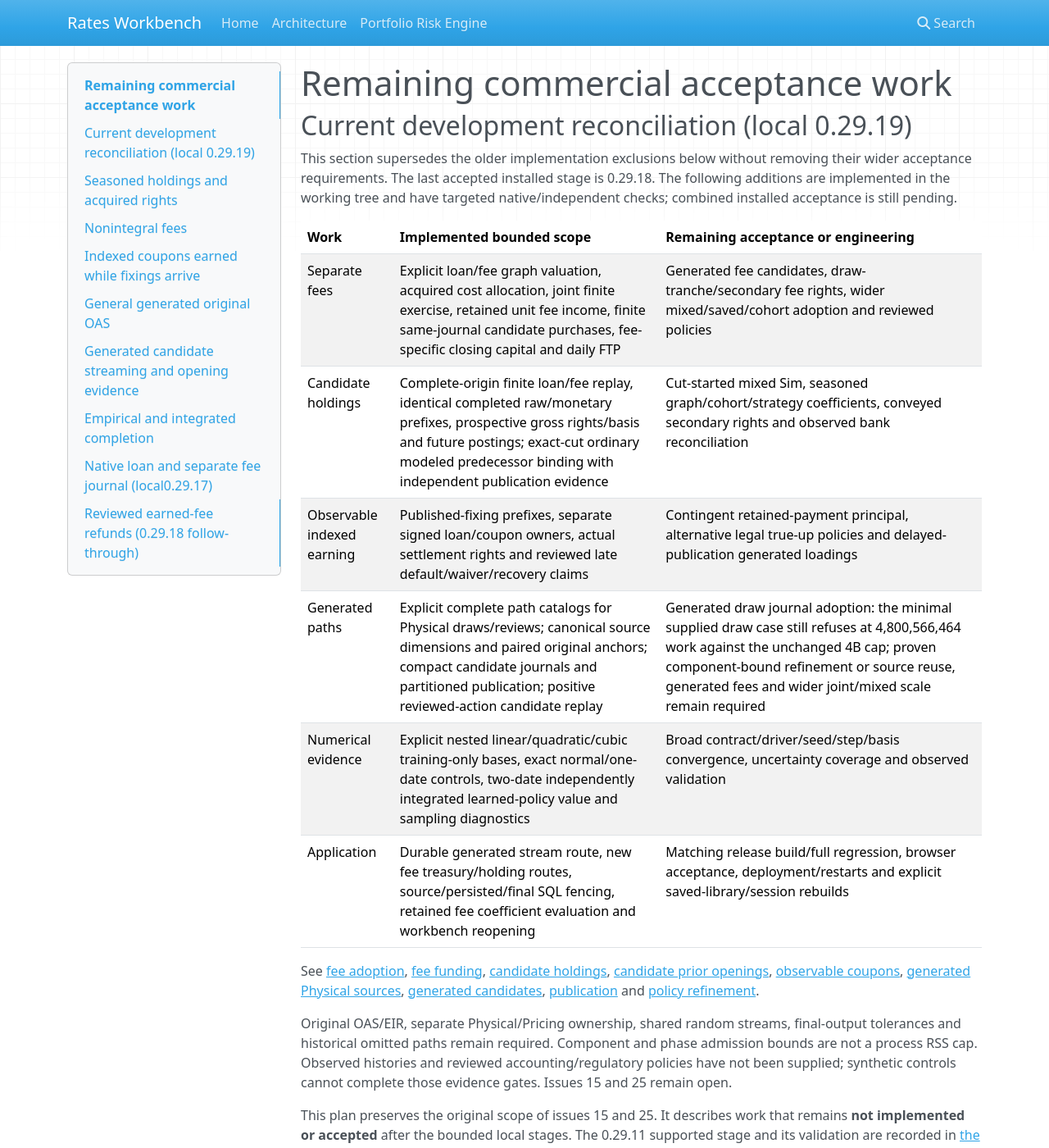
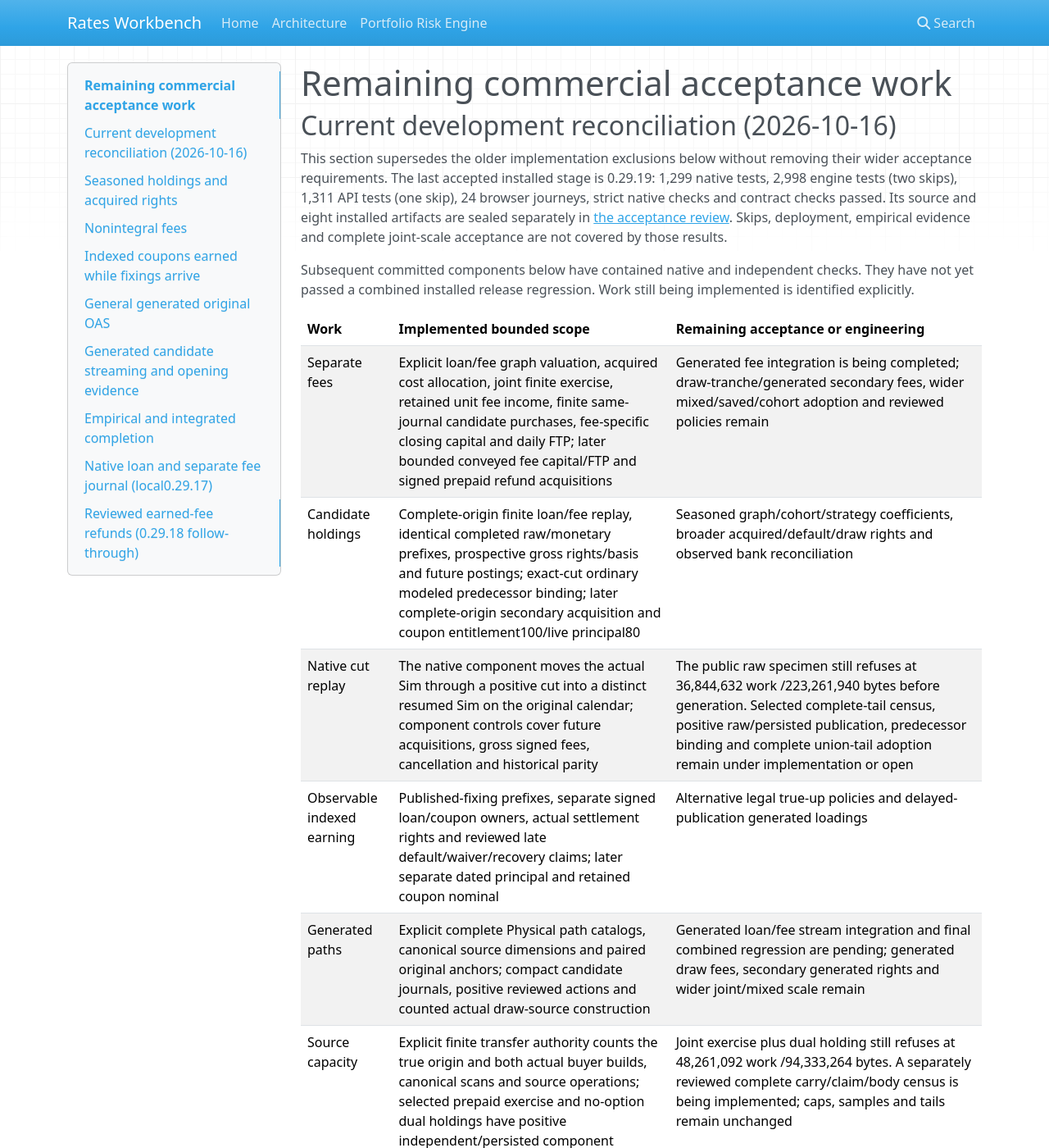
Before and after one commit to beauschwab/model-portfolio-sim, an MkDocs documentation site: the page built from docs/models/commercial-completion-plan.md, in a window 1280 px wide and 1400 px high. Shown: the whole window at 82% size. Built offline with MkDocs 1.6.1, drawn with Linux system fonts in a browser that asks for light colours; nearby versions of some CDN libraries; some of the changed text lies outside the part shown.

Commit message:
Reconcile accepted commercial work and remaining adoption gates

```diff
--- a/docs/models/commercial-completion-plan.md
+++ b/docs/models/commercial-completion-plan.md
@@ -1,20 +1,30 @@
 # Remaining commercial acceptance work
 
-## Current development reconciliation (local 0.29.19)
+## Current development reconciliation (2026-10-16)
 
 This section supersedes the older implementation exclusions below without
 removing their wider acceptance requirements. The last accepted installed stage
-is 0.29.18. The following additions are implemented in the working tree and have
-targeted native/independent checks; combined installed acceptance is still pending.
+is 0.29.19: 1,299 native tests, 2,998 engine tests (two skips), 1,311 API tests
+(one skip), 24 browser journeys, strict native checks and contract checks passed.
+Its source and eight installed artifacts are sealed separately in
+[the acceptance review](../reviews/2026-10-16-commercial-source-adoption.md).
+Skips, deployment, empirical evidence and complete joint-scale acceptance are not
+covered by those results.
+
+Subsequent committed components below have contained native and independent
+checks. They have not yet passed a combined installed release regression. Work
+still being implemented is identified explicitly.
 
 | Work | Implemented bounded scope | Remaining acceptance or engineering |
 |---|---|---|
-| Separate fees | Explicit loan/fee graph valuation, acquired cost allocation, joint finite exercise, retained unit fee income, finite same-journal candidate purchases, fee-specific closing capital and daily FTP | Generated fee candidates, draw-tranche/secondary fee rights, wider mixed/saved/cohort adoption and reviewed policies |
-| Candidate holdings | Complete-origin finite loan/fee replay, identical completed raw/monetary prefixes, prospective gross rights/basis and future postings; exact-cut ordinary modeled predecessor binding with independent publication evidence | Cut-started mixed Sim, seasoned graph/cohort/strategy coefficients, conveyed secondary rights and observed bank reconciliation |
-| Observable indexed earning | Published-fixing prefixes, separate signed loan/coupon owners, actual settlement rights and reviewed late default/waiver/recovery claims | Contingent retained-payment principal, alternative legal true-up policies and delayed-publication generated loadings |
-| Generated paths | Explicit complete path catalogs for Physical draws/reviews; canonical source dimensions and paired original anchors; compact candidate journals and partitioned publication; positive reviewed-action candidate replay | Generated draw journal adoption: the minimal supplied draw case still refuses at 4,800,566,464 work against the unchanged 4B cap; proven component-bound refinement or source reuse, generated fees and wider joint/mixed scale remain required |
-| Numerical evidence | Explicit nested linear/quadratic/cubic training-only bases, exact normal/one-date controls, two-date independently integrated learned-policy value and sampling diagnostics | Broad contract/driver/seed/step/basis convergence, uncertainty coverage and observed validation |
-| Application | Durable generated stream route, new fee treasury/holding routes, source/persisted/final SQL fencing, retained fee coefficient evaluation and workbench reopening | Matching release build/full regression, browser acceptance, deployment/restarts and explicit saved-library/session rebuilds |
+| Separate fees | Explicit loan/fee graph valuation, acquired cost allocation, joint finite exercise, retained unit fee income, finite same-journal candidate purchases, fee-specific closing capital and daily FTP; later bounded conveyed fee capital/FTP and signed prepaid refund acquisitions | Generated fee integration is being completed; draw-tranche/generated secondary fees, wider mixed/saved/cohort adoption and reviewed policies remain |
+| Candidate holdings | Complete-origin finite loan/fee replay, identical completed raw/monetary prefixes, prospective gross rights/basis and future postings; exact-cut ordinary modeled predecessor binding; later complete-origin secondary acquisition and coupon entitlement100/live principal80 | Seasoned graph/cohort/strategy coefficients, broader acquired/default/draw rights and observed bank reconciliation |
+| Native cut replay | The native component moves the actual Sim through a positive cut into a distinct resumed Sim on the original calendar; component controls cover future acquisitions, gross signed fees, cancellation and historical parity | The public raw specimen still refuses at 36,844,632 work /223,261,940 bytes before generation. Selected complete-tail census, positive raw/persisted publication, predecessor binding and complete union-tail adoption remain under implementation or open |
+| Observable indexed earning | Published-fixing prefixes, separate signed loan/coupon owners, actual settlement rights and reviewed late default/waiver/recovery claims; later separate dated principal and retained coupon nominal | Alternative legal true-up policies and delayed-publication generated loadings |
+| Generated paths | Explicit complete Physical path catalogs, canonical source dimensions and paired original anchors; compact candidate journals, positive reviewed actions and counted actual draw-source construction | Generated loan/fee stream integration and final combined regression are pending; generated draw fees, secondary generated rights and wider joint/mixed scale remain |
+| Source capacity | Explicit finite transfer authority counts the true origin and both actual buyer builds, canonical scans and source operations; selected prepaid exercise and no-option dual holdings have positive independent/persisted component controls | Joint exercise plus dual holding still refuses at 48,261,092 work /94,333,264 bytes. A separately reviewed complete carry/claim/body census is being implemented; caps, samples and tails remain unchanged |
+| Numerical evidence | Training-only linear/quadratic/cubic bases, exact normal/one-date controls, two-date independently integrated learned-policy value; a later predeclared 24-cell credit-loss benchmark passes 34 controls with exact binomial sampling diagnostics | Credit-sensitive call/put validation and an exact-constant regression correction are in progress. Broad contract/driver/seed/step/basis convergence and observed validation remain |
+| Application | Durable generated stream, fee treasury/holding routes, source/persisted/final SQL fencing, retained fee coefficient evaluation and workbench reopening passed the accepted 0.29.19 checkpoint | Matching release/full regression and browser acceptance for the subsequent combined changes; deployment/restarts and explicit saved-library/session rebuilds |
 
 See [fee adoption](commercial-fee-adoption.md),
 [fee funding](commercial-fee-funding.md), [candidate holdings](commercial-fee-holding.md),
@@ -23,7 +33,13 @@ See [fee adoption](commercial-fee-adoption.md),
 [generated Physical sources](commercial-generated-physical-sources.md),
 [generated candidates](commercial-generated-candidates.md),
 [publication](commercial-generated-publication.md) and
-[policy refinement](commercial-policy-refinement.md).
+[policy refinement](commercial-policy-refinement.md),
+[conveyed fee treasury](../reviews/2026-10-16-commercial-conveyed-fee-treasury.md),
+[signed acquired prepaid rights](commercial-secondary-prepaid.md),
+[principal and coupon entitlement](commercial-principal-entitlement.md),
+[finite source work](commercial-finite-source-work.md),
+[native cut coordinator](commercial-cut-mixed.md) and
+[credit sampling diagnostics](commercial-credit-convergence.md).
 
 Original OAS/EIR, separate Physical/Pricing ownership, shared random streams,
 final-output tolerances and historical omitted paths remain required. Component
```
Also changed, not shown: 1 other file.
